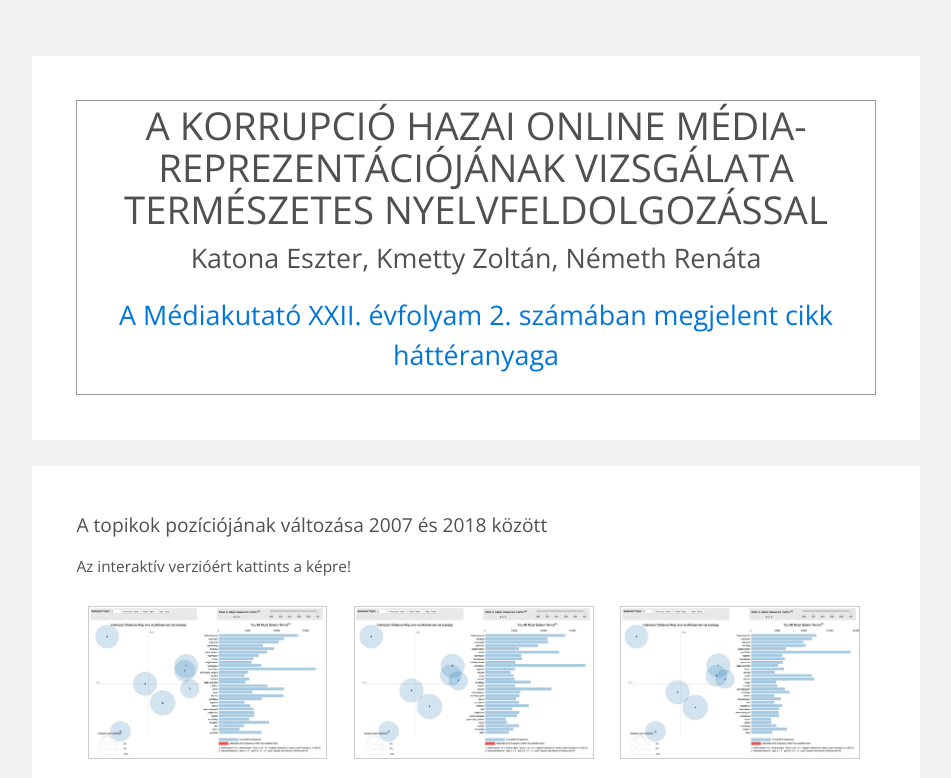
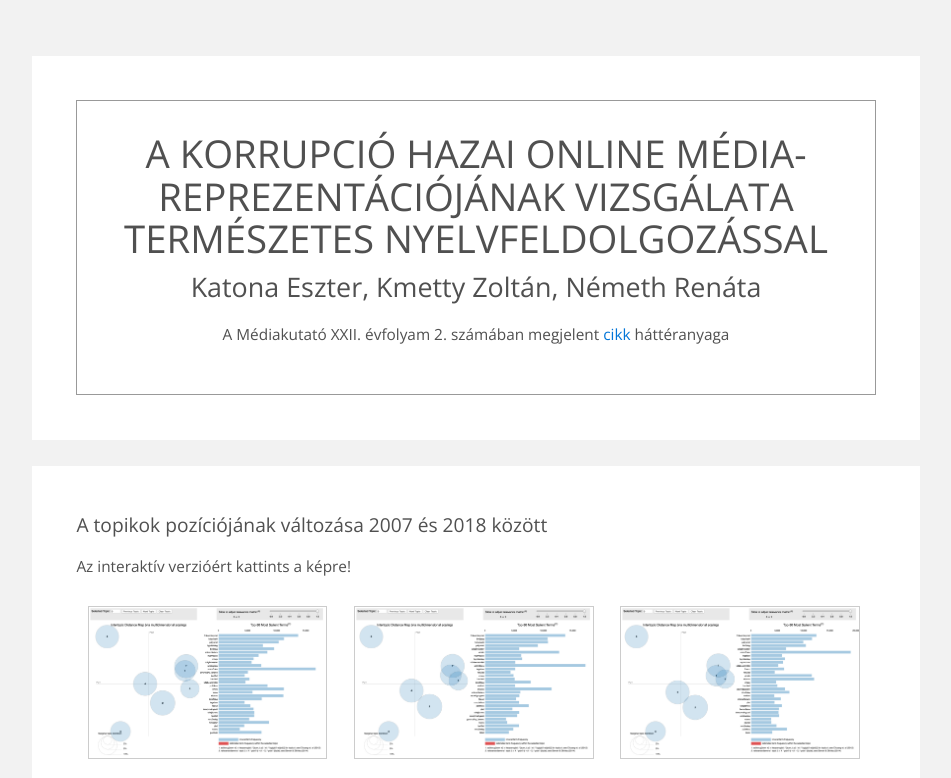
Before and after one commit to RC2S2/Corruption, a plain HTML site: page mediakutato/index.html in a window 1280 px wide. Shown: the top 778 px of the page, without its empty margins (164-1115 px from the left). Drawn offline with nearby package versions, Linux system fonts and the light colour scheme; a script that the page names is missing.

Commit message:
Add link

```diff
--- a/mediakutato/index.html
+++ b/mediakutato/index.html
@@ -42,8 +42,8 @@
                         <p class="tm-banner-text">
                             Katona Eszter, Kmetty Zoltán, Németh Renáta
                         </p>
-                        <p class="tm-banner-text">
-                            <a href="https://www.mediakutato.hu/cikk/2021_02_nyar/05_a_korrupcio_hazai_online_reprezentaciojanak_vizsgalata.pdf" target="_blank">A Médiakutató XXII. évfolyam 2. számában megjelent cikk háttéranyaga </a>
+                        <p style="font-size:0.8em">
+                            A Médiakutató XXII. évfolyam 2. számában megjelent <a href="https://www.mediakutato.hu/cikk/2021_02_nyar/05_a_korrupcio_hazai_online_reprezentaciojanak_vizsgalata.pdf" target="_blank">cikk</a> háttéranyaga
                         </p>
                     </div>
                 </section>
```
